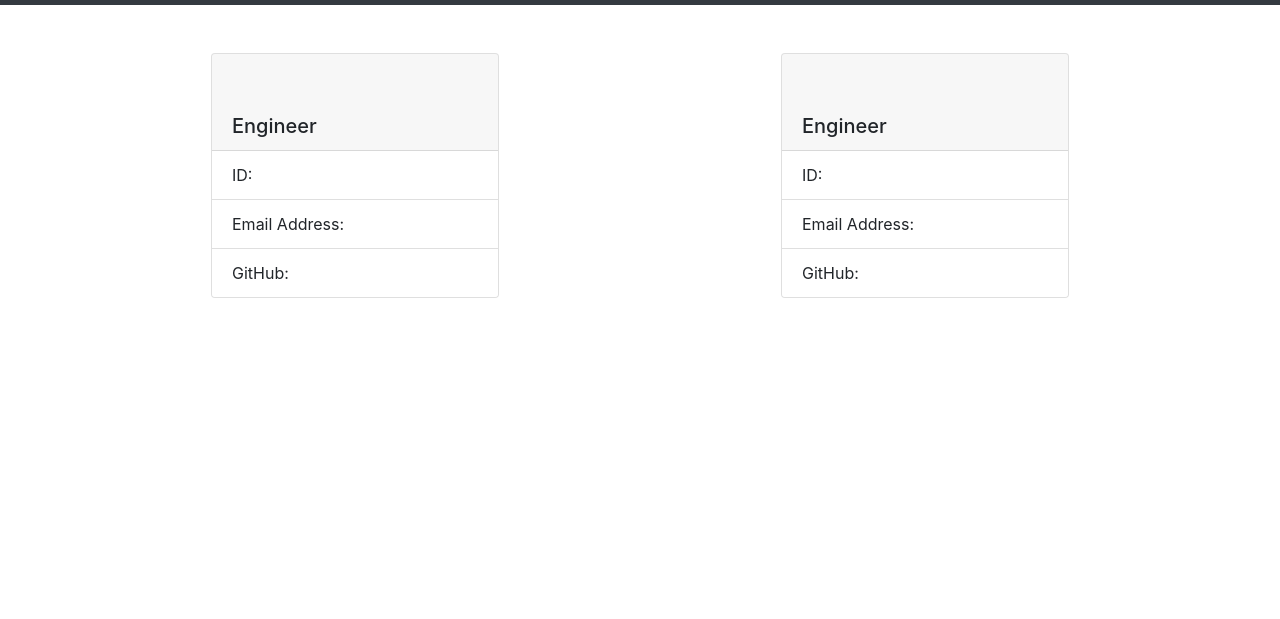
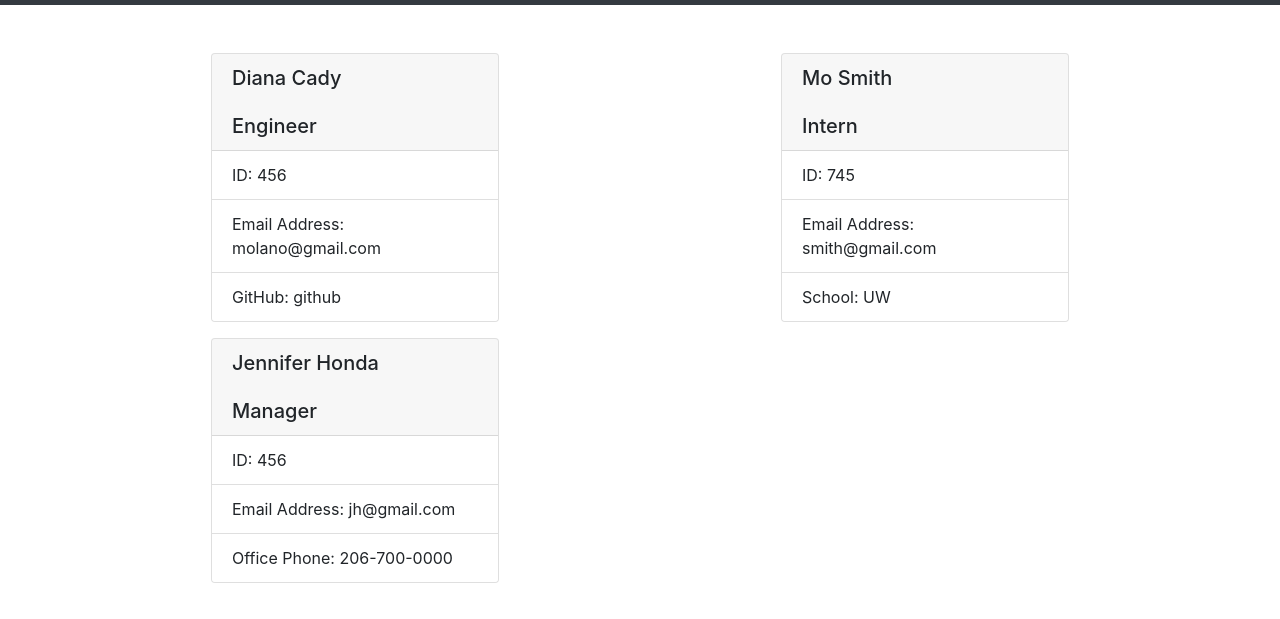
Before and after one commit to molano1979/team-generator, a website: page dist/team.html in a window 1280 px wide. Shown: the part 51-670 px from the top of the page. Drawn offline with nearby package versions, Linux system fonts and the light colour scheme.

Commit message:
completed readme

```diff
--- a/dist/team.html
+++ b/dist/team.html
@@ -14,20 +14,29 @@
         <div class="container">
             <div class="row"><div class="col-6">
             <div class="card mx-auto mb-3" style="width: 18rem">
-            <h5 class="card-header"><br /><br />Engineer</h5>
+            <h5 class="card-header">Diana Cady<br /><br />Engineer</h5>
             <ul class="list-group list-group-flush">
-                <li class="list-group-item">ID: </li>
-                <li class="list-group-item">Email Address: </li>
-                <li class="list-group-item">GitHub: </li>
+                <li class="list-group-item">ID: 456</li>
+                <li class="list-group-item">Email Address: molano@gmail.com</li>
+                <li class="list-group-item">GitHub: github</li>
             </ul>
             </div>
         </div><div class="col-6">
             <div class="card mx-auto mb-3" style="width: 18rem">
-            <h5 class="card-header"><br /><br />Engineer</h5>
+            <h5 class="card-header">Mo Smith<br /><br />Intern</h5>
             <ul class="list-group list-group-flush">
-                <li class="list-group-item">ID: </li>
-                <li class="list-group-item">Email Address: </li>
-                <li class="list-group-item">GitHub: </li>
+                <li class="list-group-item">ID: 745</li>
+                <li class="list-group-item">Email Address: smith@gmail.com</li>
+                <li class="list-group-item">School: UW</li>
+            </ul>
+            </div>
+        </div><div class="col-6">
+            <div class="card mx-auto mb-3" style="width: 18rem">
+            <h5 class="card-header">Jennifer Honda<br /><br />Manager</h5>
+            <ul class="list-group list-group-flush">
+                <li class="list-group-item">ID: 456</li>
+                <li class="list-group-item">Email Address: jh@gmail.com</li>
+                <li class="list-group-item">Office Phone: 206-700-0000</li>
             </ul>
             </div>
         </div> </div>
```
Also changed, not shown: README.md, team.png (added).
